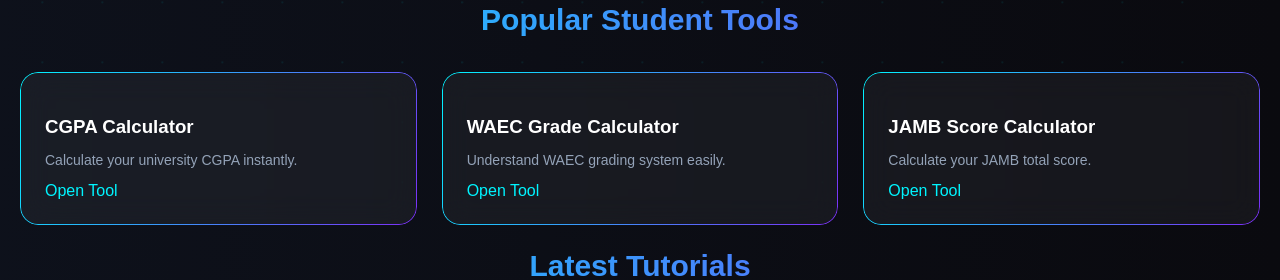
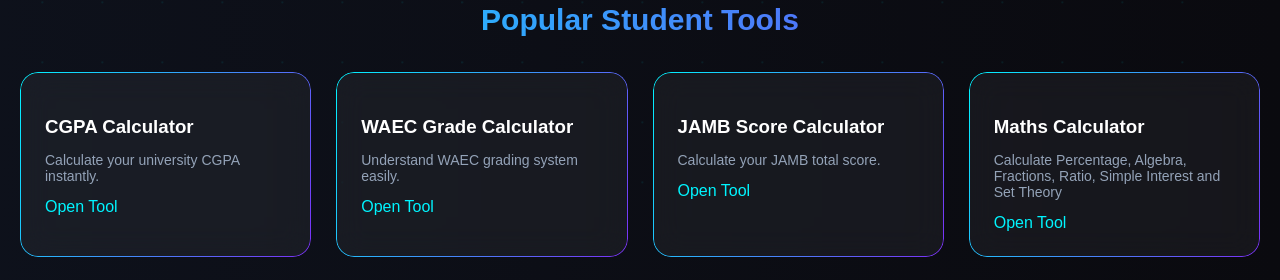
Before and after one commit to EngrHenry111/StudentToolsNgSch, a React (Vite) app: page / in a window 1280 px wide. Shown: the part 520-800 px from the top of the page. Built offline with nearby package versions, Linux system fonts and the light colour scheme; no server answers.

Commit message:
calculator

```diff
--- a/src/pages/home/Home.jsx
+++ b/src/pages/home/Home.jsx
@@ -171,39 +171,42 @@
  <div className="tool-grid">
 
  <div className="tool-card">
-
  <h3>CGPA Calculator</h3>
-
  <p>Calculate your university CGPA instantly.</p>
-
  <Link to="/cgpa-calculator">
  Open Tool
  </Link>
-
  </div>
 
  <div className="tool-card">
-
  <h3>WAEC Grade Calculator</h3>
-
  <p>Understand WAEC grading system easily.</p>
-
  <Link to="/waec-grade-calculator">
  Open Tool
  </Link>
-
  </div>
 
  <div className="tool-card">
-
  <h3>JAMB Score Calculator</h3>
-
  <p>Calculate your JAMB total score.</p>
-
  <Link to="/jamb-score-calculator">
  Open Tool
  </Link>
+ </div>
 
+ <div className="tool-card">
+ <h3>Maths Calculator</h3>
+ <p> Calculate
+    Percentage,
+    Algebra,
+    Fractions,
+    Ratio,
+    Simple Interest and
+    Set Theory
+    </p>
+ <Link to="/tutorials/math-calculator">
+ Open Tool
+ </Link>
  </div>
 
  </div>
```
